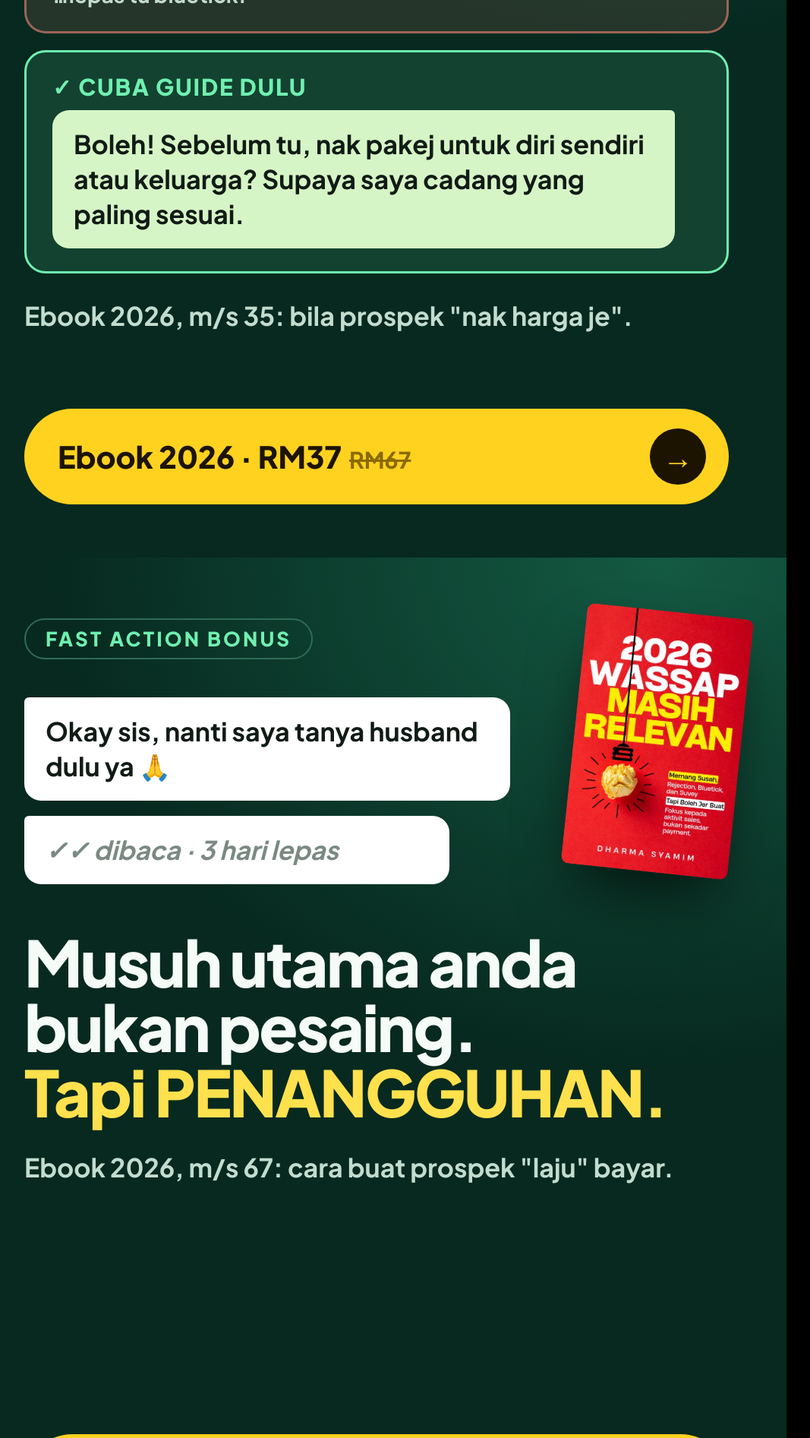
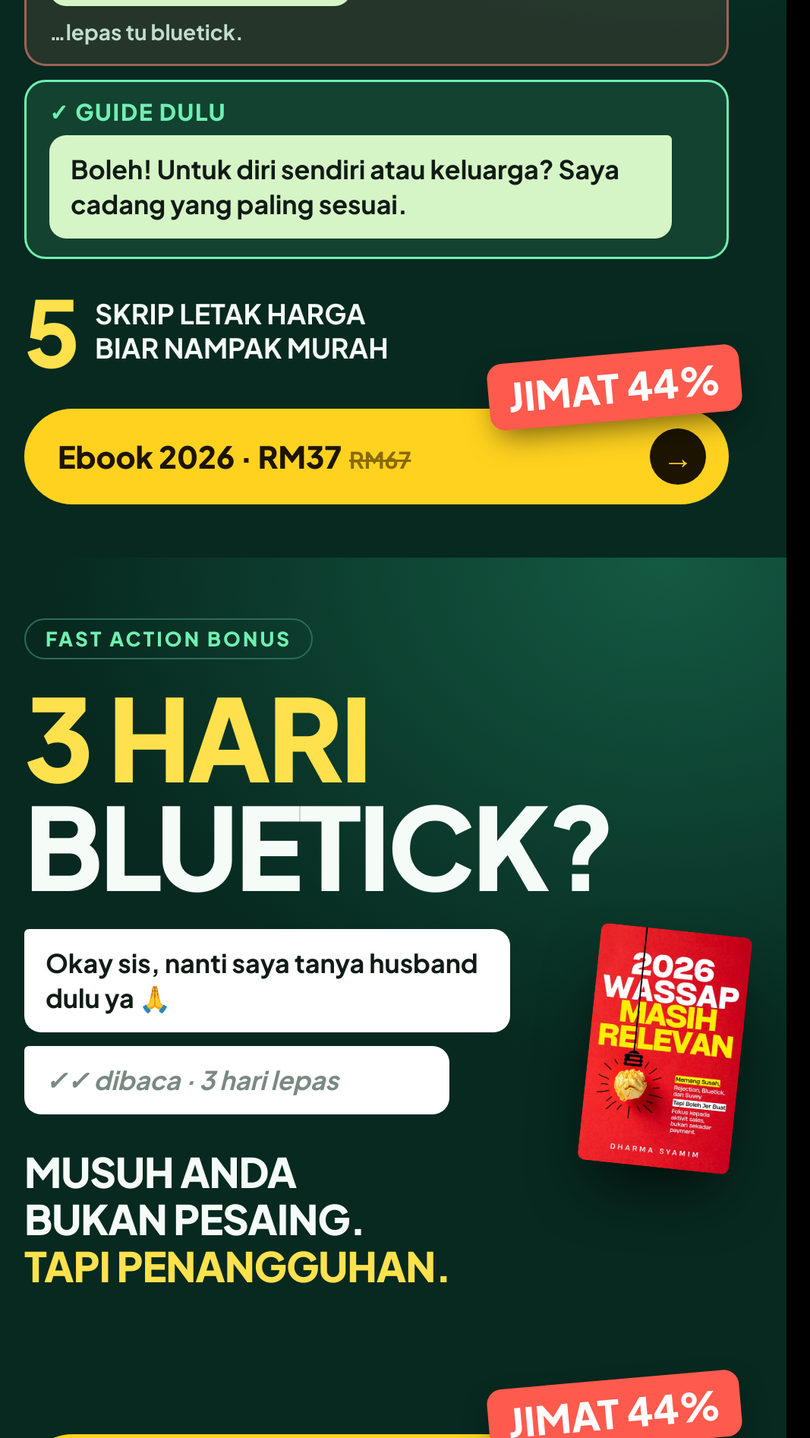
Before and after one commit to dhsfikri/website-sales, a plain HTML site: page ads/creative/iklan-2.html in a window 1280 px wide. Shown: the part 616-2509 px from the top of the page at 76% size, without its empty margins (44-1111 px from the left). Drawn offline with Linux system fonts and the light colour scheme.

Commit message:
Punchier caps headlines with numbers on posters E, F, G
Co-Authored-By: Claude Opus 5.5 <noreply@anthropic.com>
Claude-Session: https://claude.ai/code/session_01TPky1w5Smp95p1hdnhCb8t

```diff
--- a/ads/creative/iklan-2.html
+++ b/ads/creative/iklan-2.html
@@ -39,42 +39,53 @@ h1{font-weight:800;letter-spacing:-.03em;line-height:1.02}
 .cash i{font-style:normal;width:64px;height:64px;border-radius:50%;display:grid;place-items:center;font-size:34px;flex:none}
 </style></head><body>
 
+<style>
+h1{text-transform:uppercase}
+.badge{position:absolute;right:60px;bottom:180px;background:#ff5a4e;color:#fff;font:800 52px/1 "Plus Jakarta Sans";padding:18px 26px;border-radius:20px;transform:rotate(-5deg);box-shadow:0 18px 40px -12px rgb(0 0 0 / .6)}
+.stat{display:flex;align-items:center;gap:24px;margin-top:34px}
+.stat b{font:800 120px/1 "Plus Jakarta Sans";color:#ffe14d;letter-spacing:-.04em}
+.stat span{font:700 36px/1.25 "Plus Jakarta Sans";color:#f5fbf7;text-transform:uppercase}
+</style>
+
 <!-- E: NAK HARGA JE -->
 <section class="ad" id="e">
   <span class="tag">Skrip Wassap 2026</span>
-  <h1 style="font-size:92px;margin-top:40px">Prospek tanya<br><span class="y">"Berapa harga?"</span></h1>
-  <div style="display:flex;flex-direction:column;gap:22px;margin-top:44px">
-    <div class="wrong"><span class="lbl r">✗ Selalu jawab</span><div class="bub out" style="align-self:flex-start">Harga RM1,290 ya 🙂</div><span class="src">…lepas tu bluetick.</span></div>
-    <div class="right"><span class="lbl g">✓ Cuba guide dulu</span><div class="bub out" style="align-self:flex-start;max-width:820px">Boleh! Sebelum tu, nak pakej untuk diri sendiri atau keluarga? Supaya saya cadang yang paling sesuai.</div></div>
+  <h1 style="font-size:84px;margin-top:36px">Prospek tanya<br><span class="y">"Berapa harga?"</span><br>Jangan terus jawab.</h1>
+  <div style="display:flex;flex-direction:column;gap:18px;margin-top:34px">
+    <div class="wrong" style="padding:24px 30px"><span class="lbl r">✗ Selalu jawab</span><div class="bub out" style="align-self:flex-start">Harga RM1,290 ya 🙂</div><span class="src">…lepas tu bluetick.</span></div>
+    <div class="right" style="padding:24px 30px"><span class="lbl g">✓ Guide dulu</span><div class="bub out" style="align-self:flex-start;max-width:820px">Boleh! Untuk diri sendiri atau keluarga? Saya cadang yang paling sesuai.</div></div>
   </div>
-  <p class="src" style="margin-top:34px;font-size:34px">Ebook 2026, m/s 35: bila prospek "nak harga je".</p>
+  <div class="stat"><b>5</b><span>skrip letak harga<br>biar nampak murah</span></div>
   <div class="cta"><span>Ebook 2026 · RM37<s>RM67</s></span><span class="arr">→</span></div>
+  <div class="badge">JIMAT 44%</div>
 </section>
 
 <!-- F: PENANGGUHAN -->
 <section class="ad" id="f">
   <span class="tag">Fast Action Bonus</span>
-  <div style="display:flex;flex-direction:column;gap:20px;margin-top:50px;width:640px">
+  <h1 style="font-size:150px;margin-top:30px;line-height:.95"><span class="y">3 hari</span><br>bluetick?</h1>
+  <div style="display:flex;flex-direction:column;gap:18px;margin-top:40px;width:640px">
     <div class="bub in" style="max-width:640px">Okay sis, nanti saya tanya husband dulu ya 🙏</div>
     <div class="bub in" style="color:#7a8a82;font-style:italic">✓✓ dibaca · 3 hari lepas</div>
   </div>
-  <h1 style="font-size:84px;margin-top:60px">Musuh utama anda<br>bukan pesaing.<br><span class="y">Tapi PENANGGUHAN.</span></h1>
-  <p class="src" style="margin-top:34px;font-size:34px">Ebook 2026, m/s 67: cara buat prospek "laju" bayar.</p>
-  <img class="cover" src="../../assets/covers/ebook-2026.jpg" style="right:60px;top:70px;width:220px;transform:rotate(6deg)">
+  <p style="font:800 54px/1.15 'Plus Jakarta Sans';margin-top:44px;text-transform:uppercase;letter-spacing:-.02em">Musuh anda<br>bukan pesaing.<br><span class="y">Tapi penangguhan.</span></p>
+  <img class="cover" src="../../assets/covers/ebook-2026.jpg" style="right:60px;top:490px;width:200px;transform:rotate(6deg)">
   <div class="cta"><span>Ebook 2026 · RM37<s>RM67</s></span><span class="arr">→</span></div>
+  <div class="badge">JIMAT 44%</div>
 </section>
 
 <!-- G: IKLAN BUKAN TONGKAT SAKTI -->
 <section class="ad" id="g">
   <span class="tag">Untuk owner yang run ads</span>
-  <h1 style="font-size:96px;margin-top:40px">Iklan bukan<br><span class="y">tongkat sakti.</span></h1>
-  <div class="cash">
+  <h1 style="font-size:120px;margin-top:36px;line-height:.98">Bajet ads <span class="y">2X</span>.<br>Closing <span class="r">+0%</span>?</h1>
+  <div class="cash" style="margin-top:44px">
     <div><i style="background:rgb(255 138 122 / .2)">💸</i><span>Bajet ads naik</span></div>
     <div><i style="background:rgb(255 138 122 / .2)">📥</i><span>Leads masuk WhatsApp</span></div>
     <div><i style="background:rgb(255 138 122 / .2)">😶</i><span class="r">Tapi closing tetap sama</span></div>
   </div>
-  <p style="font:700 40px/1.35 'Plus Jakarta Sans';margin-top:54px;color:#c2dccf">Ads cuma booster. Kalau skrip &amp; follow up lemah, <span class="y">ads cuma buat lebih ramai orang nampak kelemahan tu.</span></p>
-  <img class="cover" src="../../assets/covers/ebook-2026.jpg" style="right:90px;bottom:185px;width:190px;transform:rotate(6deg)">
+  <p style="font:800 50px/1.15 'Plus Jakarta Sans';margin-top:48px;text-transform:uppercase;letter-spacing:-.02em;max-width:640px">Iklan bukan<br><span class="y">tongkat sakti.</span></p>
+  <img class="cover" src="../../assets/covers/ebook-2026.jpg" style="right:90px;bottom:300px;width:190px;transform:rotate(6deg)">
   <div class="cta"><span>Ebook 2026 · RM37<s>RM67</s></span><span class="arr">→</span></div>
+  <div class="badge">JIMAT 44%</div>
 </section>
 </body></html>
```
Also changed, not shown: ads/creative/iklan-e.png, ads/creative/iklan-f.png, ads/creative/iklan-g.png.
